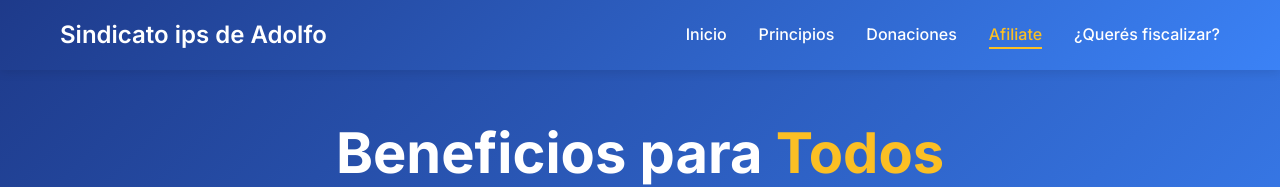
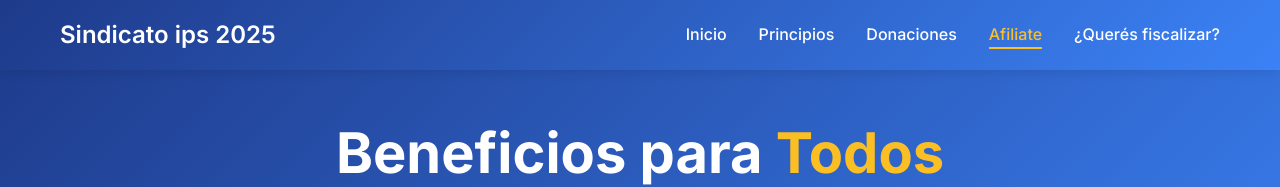
Before and after one commit to mjsosapy/afiliate-partido-libertad, a plain HTML site: page index.html in a window 1280 px wide. Shown: the top 187 px of the page. Drawn offline with Linux system fonts and the light colour scheme.

Commit message:
Cambiar título a Sindicato ips 2025

```diff
--- a/index.html
+++ b/index.html
@@ -14,7 +14,7 @@
         <nav class="navbar">
             <div class="nav-container">
                 <div class="nav-logo">
-                    <h2>Sindicato ips de Adolfo </h2>
+                    <h2>Sindicato ips 2025 </h2>
                 </div>
                 <ul class="nav-menu">
                     <li class="nav-item">
```
